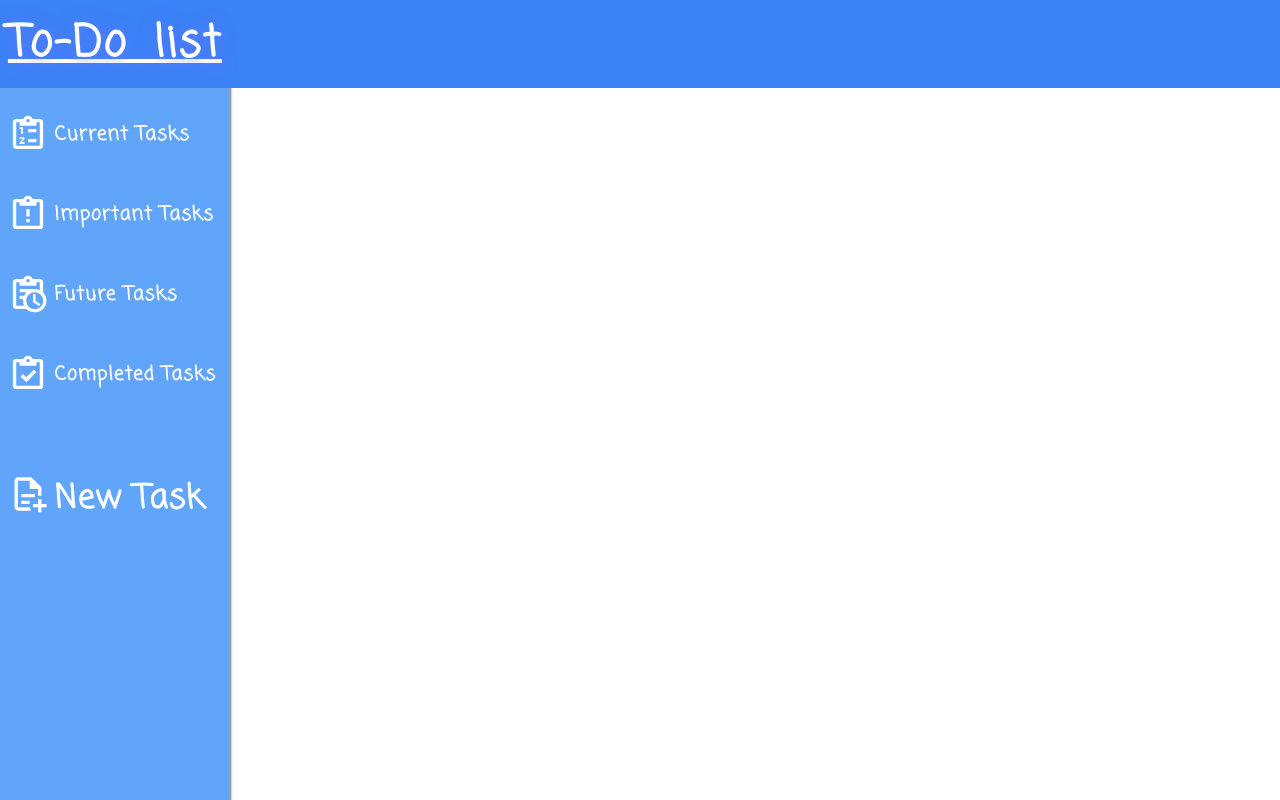
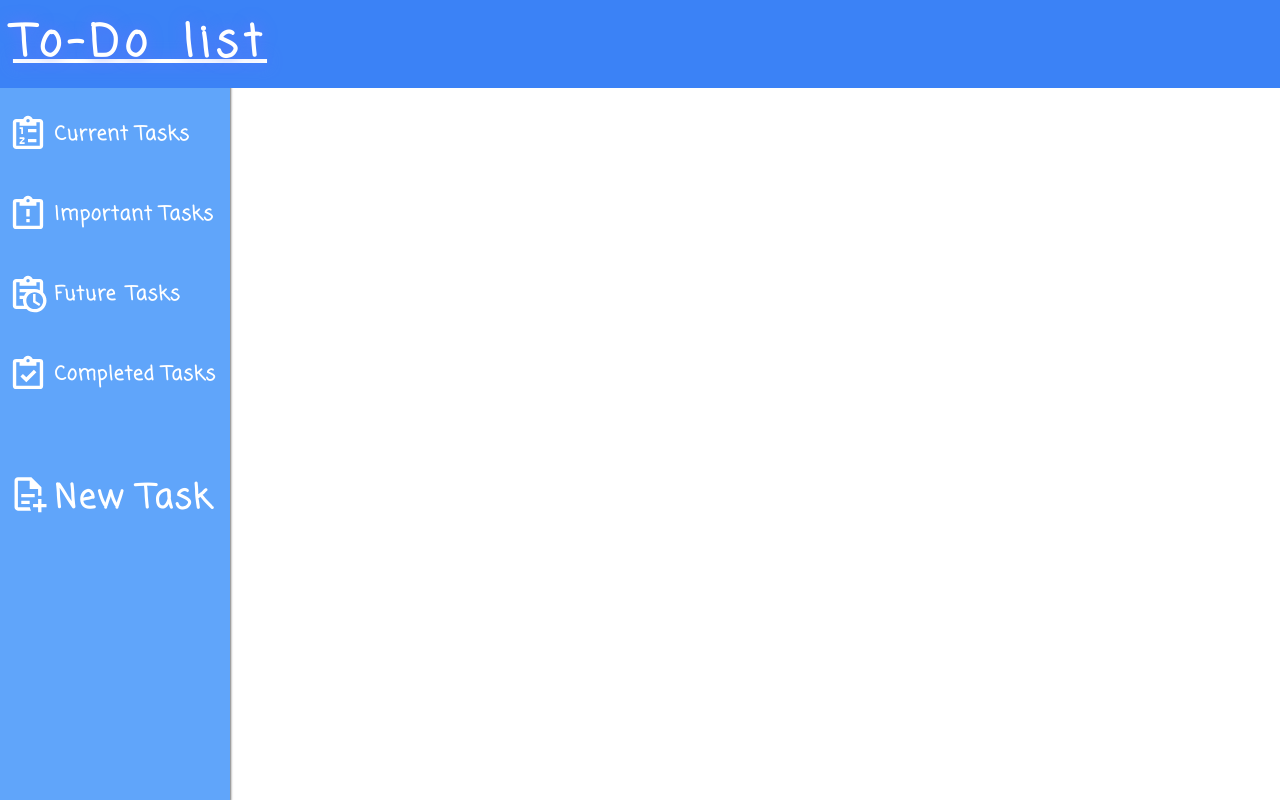
Before and after one commit to Jufarkas/todo-list, a website built with webpack: page src/index.html in a window 1280 px wide. Built offline with nearby package versions, Linux system fonts and the light colour scheme.

Commit message:
modify future task styling

```diff
--- a/src/style.css
+++ b/src/style.css
@@ -51,14 +51,14 @@ input[type="date"]::-webkit-calendar-picker-indicator {
     text-shadow: 0px 0px 15px #6176ff;
     color: #ffffff;
     word-spacing: 10px;
-    letter-spacing: 2px;
+    letter-spacing: 6px;
     font-size: 2.7em;
     background-color: #3b82f6;
     width: 200vw;
     height: auto;
     text-align: center;
     padding-top: 12px;
-    margin: 0;
+    margin: 0 0 0 50px;
     padding-bottom: 10px;
     text-decoration: underline;
 }
@@ -144,8 +144,14 @@ span {
     text-shadow: none;
 }
 
+.futureTasks span {
+    letter-spacing: 1px;
+    word-spacing: 3px;
+}
+
 .newTask {
     margin-top: 40px;
+    letter-spacing: 2px !important;
 }
 
 .newTask span {
```
